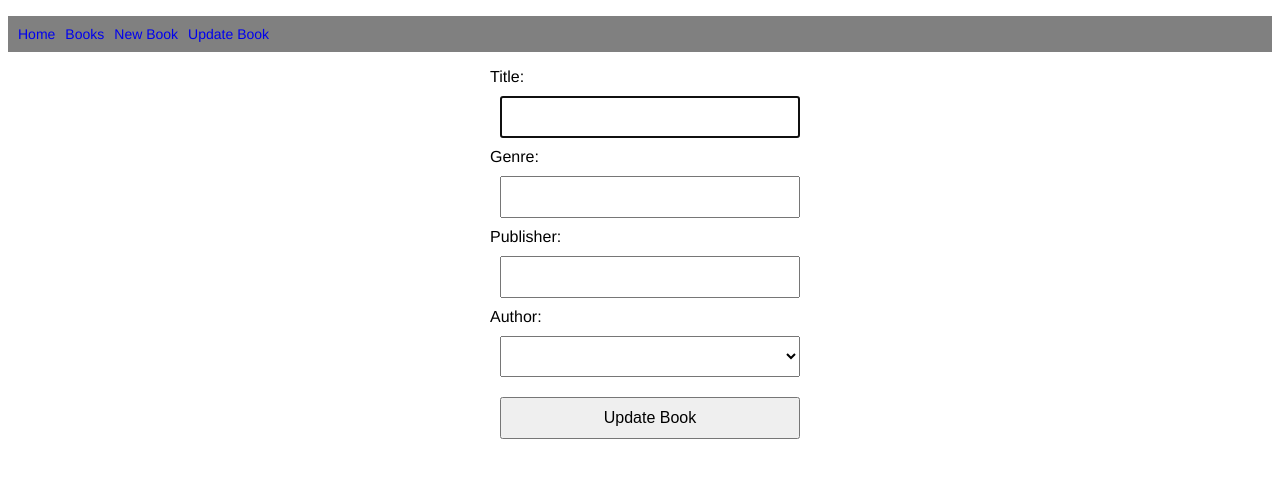
After one commit to garyb6/Library-Book-Manager-Lab, a Flask app: template templates/books/edit.html in a window 1280 px wide. The commit adds this page. Shown: the top 478 px of the page. Run offline with Flask 2, Linux system fonts and the light colour scheme; the template is opened without the code that fills it, so the values that code supplies are empty.

```diff
--- a/console.py
+++ b/console.py
@@ -20,3 +20,5 @@ book_repository.save(book1)
 
 book2 = Book("Get Carter", "Crime", "Canongate", author2)
 book_repository.save(book2)
+
+book_repository.select_all()
--- a/repositories/book_repository.py
+++ b/repositories/book_repository.py
@@ -23,8 +23,6 @@ def select_all():
         books.append(book)
     return books
 
-
-
 def select(id):
     book = None
     sql = "SELECT * FROM books WHERE id=%s"
@@ -35,18 +33,15 @@ def select(id):
         book = Book(result["title"], result["genre"], result["publisher"], author, result["id"])
     return book
 
-
 def delete_all():
     sql = "DELETE FROM books"
     run_sql(sql)
-
 
 def delete(id):
     sql = "DELETE FROM books WHERE id = %s"
     values = [id]
     run_sql(sql, values)
 
-
 def update(book):
     sql = "UPDATE books SET (title, genre, publisher, author_id) = (%s. %s) WHERE id = %s"
     values = [book.title, book.genre, book.publisher, book.author.id, book.id]
--- a/templates/base.html
+++ b/templates/base.html
@@ -15,6 +15,7 @@
         <li><a href="/">Home</a></li>
         <li><a href="/books">Books</a></li>
         <li><a href="/books/new">New Book</a></li>
+        <li><a href="books/edit">Update Book</a></li>
       </ul>
     </nav>
   </header>
--- /dev/null
+++ b/templates/books/edit.html
@@ -0,0 +1,36 @@
+{% extends "base.html" %}
+{% block content %}
+
+<form action="/books/{{book.id}}" method="post">
+    <div>
+    <label for="title">Title:</label>
+    <input type="text" id="title" name="title" value="{{book.title}}" required autofocus>
+    </div>
+
+    <div>
+    <label for="genre">Genre:</label>
+    <input type="text" id="genre" name="genre" value="{{book.genre}}" required>
+    </div>
+
+    <div>
+        <label for="publisher">Publisher:</label>
+        <input type="text" id="publisher" name="publisher" value="{{book.publisher}}" required>
+        </div>
+
+    <div>
+    <label for="author">Author:</label>
+    <select id="author" name="author_id">
+        {% for author in all_authors %}
+        <option value="{{ author.id }}"
+            {% if book.author.id== author.id %} selected="selected"{% endif %}>
+            {{ author.name }}
+        </option>
+        {% endfor %}
+    </select>
+    </div>
+
+    <button type="submit">Update Book</button>
+
+</form>
+
+{% endblock %}
```
